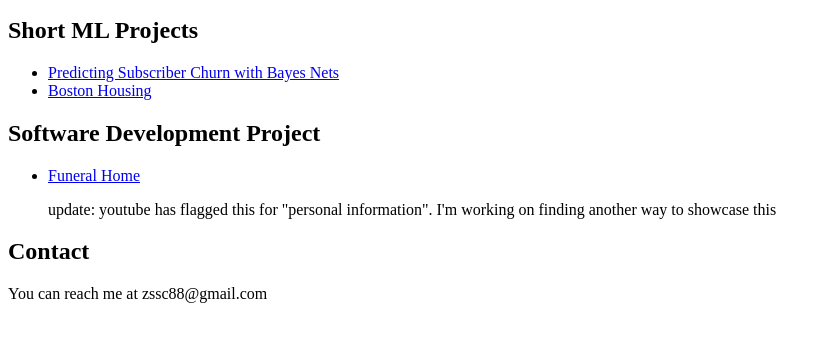
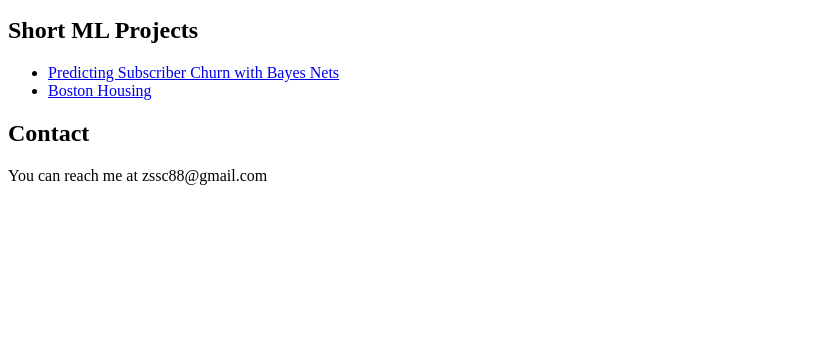
Before and after one commit to GuacamoleAficionado/ML_Projects, a plain HTML site: page index.html in a window 1280 px wide. Shown: the part 110-452 px from the top of the page, without its empty margins (0-830 px from the left). Drawn offline with Linux system fonts and the light colour scheme.

Commit message:
removed software development project

```diff
--- a/index.html
+++ b/index.html
@@ -21,12 +21,6 @@
         </ul>
       </section>
       <section id="projects">
-        <h2>Software Development Project</h2>
-        <ul>
-          <li><a href="funeral_home.html">Funeral Home</a></li>
-          <p>update: youtube has flagged this for "personal information".
-            I'm working on finding another way to showcase this
-          </p>
           <!-- Add more links to your projects here -->
         </ul>
       </section>
```
